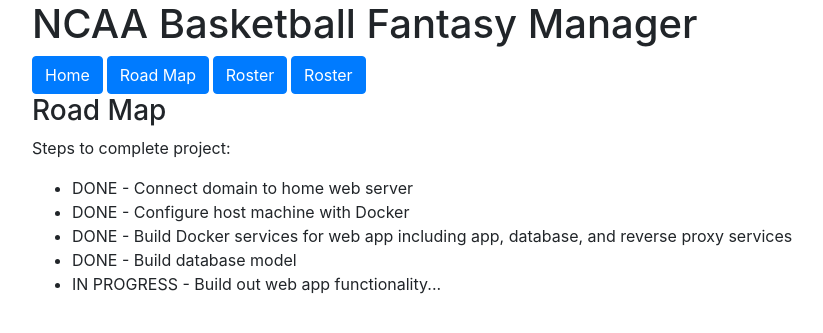
After one commit to benvneal88/ncaa-bb-fantasy-manager, a Flask app: template services/app/src/api/templates/roadmap.html in a window 1280 px wide. The commit adds this page. Shown: the top 333 px of the page, without its empty margins (53-876 px from the left). Run offline with Flask 2, Linux system fonts and the light colour scheme; the template is opened without the code that fills it, so the values that code supplies are empty.

Commit message:
change menu layout

```diff
--- a/services/app/src/api/route_blueprint.py
+++ b/services/app/src/api/route_blueprint.py
@@ -46,6 +46,6 @@
                            row_data=list(df.values.tolist()), zip=zip)
 
 
-@route_blueprint.route('/about/')
-def about():
-    return render_template('about.html')
+@route_blueprint.route('/roadmap/')
+def roadmap():
+    return render_template('roadmap.html')
--- a/services/app/src/api/templates/base.html
+++ b/services/app/src/api/templates/base.html
@@ -1,20 +1,25 @@
-<!DOCTYPE html>
-<html>
+<!doctype html>
+<html lang="en">
   <head>
+    <!-- Required meta tags -->
+    <meta charset="utf-8">
+    <meta name="viewport" content="width=device-width, initial-scale=1, shrink-to-fit=no">
+
+    <!-- Bootstrap CSS -->
+    <link rel="stylesheet" href="https://cdn.jsdelivr.net/npm/bootstrap@4.3.1/dist/css/bootstrap.min.css" integrity="sha384-ggOyR0iXCbMQv3Xipma34MD+dH/1fQ784/j6cY/iJTQUOhcWr7x9JvoRxT2MZw1T" crossorigin="anonymous">
+
     <title>NCAA FANTASY</title>
     <!--<link rel="stylesheet" href="{{ url_for('static', filename='css/main.css') }}">-->
-    <link href="https://cdn.jsdelivr.net/npm/bootstrap@5.0.1/dist/css/bootstrap.min.css" rel="stylesheet" integrity="sha384-+0n0xVW2eSR5OomGNYDnhzAbDsOXxcvSN1TPprVMTNDbiYZCxYbOOl7+AMvyTG2x" crossorigin="anonymous">
   </head>
   <body>
     <header>
       <div class="container">
         <h1 class="logo">NCAA Basketball Fantasy Manager</h1>
         <strong><nav>
-          <ul class="menu">
-            <li><a href="{{ url_for('route_blueprint.home') }}">Home</a></li>
-            <li><a href="{{ url_for('route_blueprint.about') }}">About</a></li>
-            <li><a href="{{ url_for('route_blueprint.roster') }}">Roster</a></li>
-          </ul>
+          <button type="button" class="btn btn-primary" onclick="window.location.href='{{ url_for('route_blueprint.home') }}';">Home</button>
+          <button type="button" class="btn btn-primary" onclick="window.location.href='{{ url_for('route_blueprint.roadmap') }}';">Road Map</button>
+          <button type="button" class="btn btn-primary" onclick="window.location.href='{{ url_for('route_blueprint.roster') }}';">Roster</button>
+          <button type="button" class="btn btn-primary" onclick="window.location.href='{{ url_for('route_blueprint.roster') }}';">Roster</button>
         </nav></strong>
       </div>
     </header>
@@ -22,5 +27,8 @@
       {% block content %}
       {% endblock %}
     </div>
+  <script src="https://code.jquery.com/jquery-3.3.1.slim.min.js" integrity="sha384-q8i/X+965DzO0rT7abK41JStQIAqVgRVzpbzo5smXKp4YfRvH+8abtTE1Pi6jizo" crossorigin="anonymous"></script>
+  <script src="https://cdn.jsdelivr.net/npm/popper.js@1.14.7/dist/umd/popper.min.js" integrity="sha384-UO2eT0CpHqdSJQ6hJty5KVphtPhzWj9WO1clHTMGa3JDZwrnQq4sF86dIHNDz0W1" crossorigin="anonymous"></script>
+  <script src="https://cdn.jsdelivr.net/npm/bootstrap@4.3.1/dist/js/bootstrap.min.js" integrity="sha384-JjSmVgyd0p3pXB1rRibZUAYoIIy6OrQ6VrjIEaFf/nJGzIxFDsf4x0xIM+B07jRM" crossorigin="anonymous"></script>
   </body>
 </html>
--- a/services/app/src/api/templates/home.html
+++ b/services/app/src/api/templates/home.html
@@ -1,8 +1,8 @@
 {% extends "base.html" %}
 {% block content %}
   <div class="home">
-    <h1>A Python product</h1>
-    <p>This website was built with Python via the Flask framework.</p>
+    <h3>March Madness Fantasy Manager</h3>
+    <p>Welcome Home</p>
     <p>This data for this website was scraped from www.sports-reference.com.</p>
   </div>
 {% endblock %}
--- /dev/null
+++ b/services/app/src/api/templates/roadmap.html
@@ -0,0 +1,14 @@
+{% extends "base.html" %}
+{% block content %}
+  <div class="roadmap">
+    <h3>Road Map</h3>
+    <p>Steps to complete project:</p>
+    <ul>
+      <li>DONE - Connect domain to home web server</li>
+      <li>DONE - Configure host machine with Docker</li>
+      <li>DONE - Build Docker services for web app including app, database, and reverse proxy services</li>
+      <li>DONE - Build database model</li>
+      <li>IN PROGRESS - Build out web app functionality...</li>
+    </ul>
+  </div>
+{% endblock %}
```
Also changed, not shown: requirements-dev.txt (deleted, +0 -21 lines), services/app/src/api/__init__.py (added, +16 -0 lines), services/app/src/api/app.py (+47 -55 lines), services/app/src/api/templates/about.html (deleted, +0 -7 lines), README.md.
